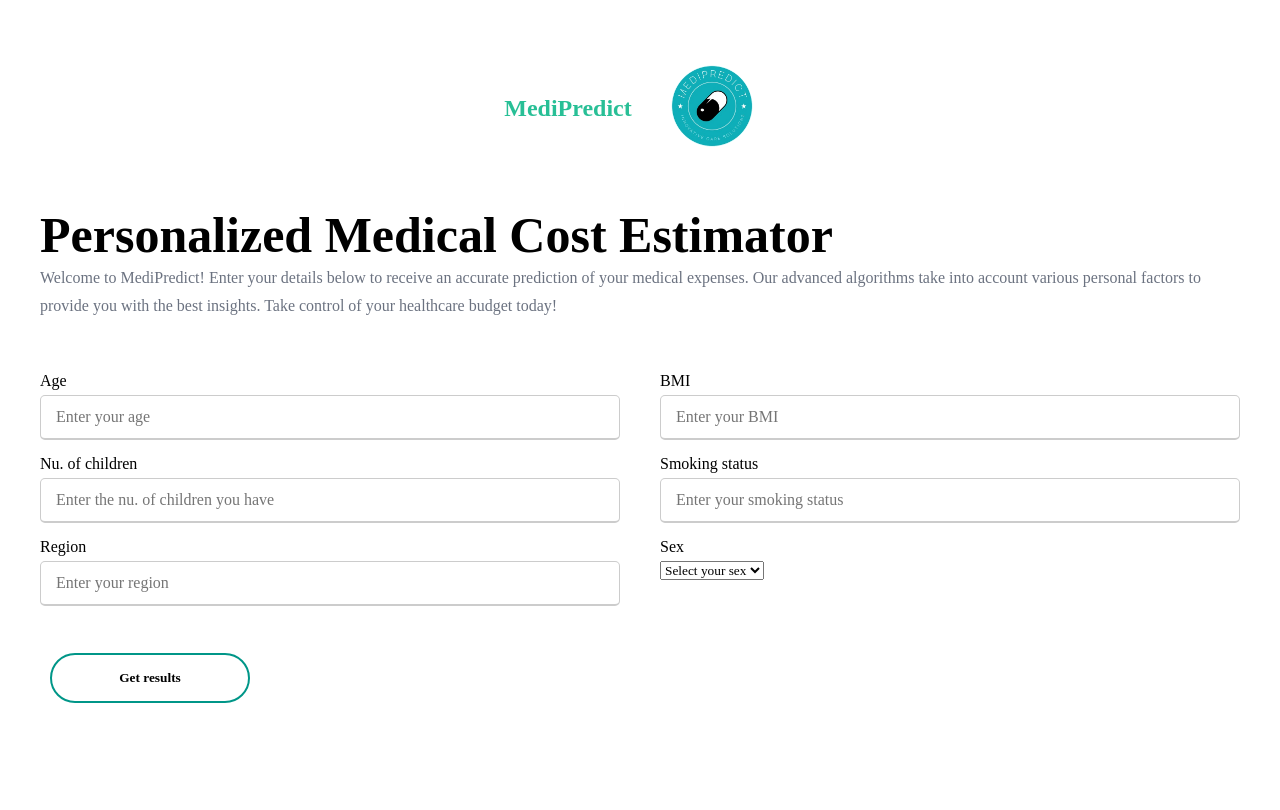
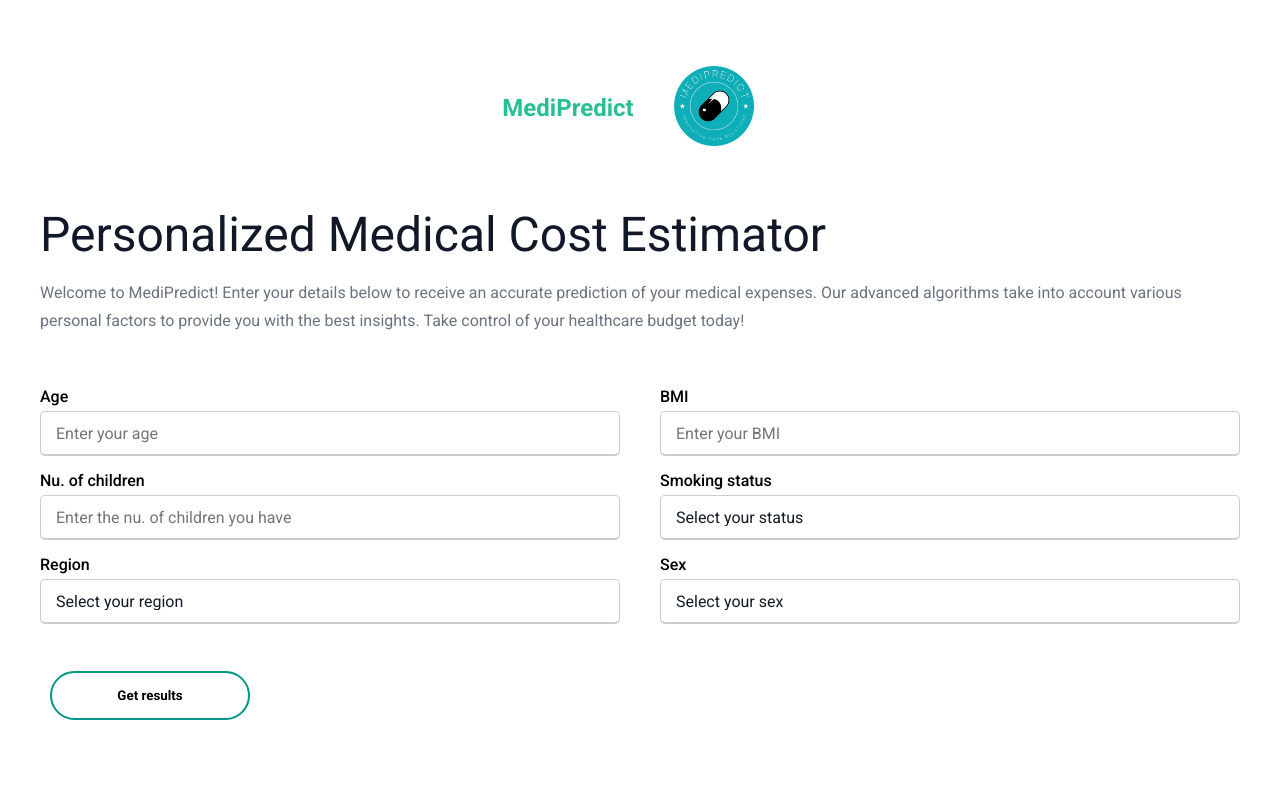
Before and after one commit to KeabetsweMotloung/MediPredict, a Flask app: template Server/templates/PredictPage.html in a window 1280 px wide. Run offline with Flask 3, Linux system fonts and the light colour scheme; the template is opened without the code that fills it, so the values that code supplies are empty; parts of the project's set-up code (start-up, migrations or seed data) failed here and were passed over.

Commit message:
updated the predict html page

```diff
--- a/Server/templates/PredictPage.html
+++ b/Server/templates/PredictPage.html
@@ -40,11 +40,21 @@
                 </div>
                 <div class="input-box">
                     <span class="details">Smoking status</span>
-                    <input type="text" placeholder="Enter your smoking status" required>
+                    <select required>
+                        <option value="" disabled selected>Select your status</option>
+                        <option value="yes">yes</option>
+                        <option value="no">no</option>
+                    </select>
                 </div>
                 <div class="input-box">
                     <span class="details">Region</span>
-                    <input type="text" placeholder="Enter your region" required>
+                    <select required>
+                        <option value="" disabled selected>Select your region</option>
+                        <option value="southwest">southwest</option>
+                        <option value="southeast">southeast</option>
+                        <option value="northwest">northwest</option>
+                        <option value="northeast">northeast</option>
+                    </select>
                 </div>
                 <div class="input-box">
                     <span class="details">Sex</span>
--- a/Server/templates/Server/static/PredictPage.css
+++ b/Server/templates/Server/static/PredictPage.css
@@ -1,107 +1,98 @@
 @import url('https://fonts.googleapis.com/css2?family=Roboto:ital,wght@0,100;0,300;0,400;0,500;0,700;0,900;1,100;1,300;1,400;1,500;1,700;1,900&display=swap');
 
-
-:root{
+:root {
     --primary-color: #28bf96;
     --primary-color-dark: #209677;
     --text-dark: #111827;
     --text-light: #6b7280;
     --white: #ffffff;
-
-
 }
 
-*{
+* {
     margin: 0;
     padding: 0;
     box-sizing: border-box;
-    font-family: 'Roboto", sans-serif';
+    font-family: 'Roboto', sans-serif;
 }
 
-body{
+body {
     display: flex;
     height: 100vh;
     justify-content: center;
     align-items: center;
     padding: 10px;
-
 }
 
-.container{
+.container {
     max-width: 1200px;
     margin: auto;
     min-height: 100vh;
     display: flex;
     flex-direction: column;
-
-
-
 }
 
-nav{
+nav {
     padding: 2rem 1rem;
     display: flex;
     align-items: center;
     justify-content: center;
-    /* justify-content: space-between; */
     gap: 1rem;
 }
 
-.nav_logo{
+.nav_logo {
     font-size: 1.5rem;
     font-weight: 600;
     color: var(--primary-color);
+}
 
-}
-.title .h1{
+.title h1 {
     margin-bottom: 1rem;
     font-size: 3rem;
     font-weight: 400;
-    color: var(--text-dark)
+    color: var(--text-dark);
 }
 
-.intro-paragraph{
+.intro-paragraph {
     margin-bottom: 2rem;
     color: var(--text-light);
     line-height: 1.75rem;
 }
 
+.container .title {
+    font-size: 25px;
+    font-weight: 500;
+    position: relative;
+}
 
-.container .title{
-    font-size: 25px;
-    font-weight:500 ;
-    position: relative;
-
-}
-.container .title::before{
+.container .title::before {
     content: '';
     left: 0;
     bottom: 0;
-
     position: absolute;
     height: 3px;
     width: 30px;
 }
 
-.container form .user-details{
+.container form .user-details {
     display: flex;
     flex-wrap: wrap;
     justify-content: space-between;
     margin: 20px 0 12px 0;
 }
 
-form .user-details .input-box{
+form .user-details .input-box {
     margin-bottom: 15px;
     width: calc(100% /2 - 20px);
 }
 
-.user-details .input-box .details{
+.user-details .input-box .details {
     font-weight: 500;
     display: block;
     margin-bottom: 5px;
 }
 
-.user-details .input-box input{
+.user-details .input-box input,
+.user-details .input-box select {
     height: 45px;
     width: 100%;
     outline: none;
@@ -111,46 +102,16 @@ form .user-details .input-box{
     font-size: 16px;
     border-bottom-width: 2px;
     transition: all 0.3s ease;
+    appearance: none;
+    background: #fff;
+    color: var(--text-dark);
 }
 
-
 .user-details .input-box input:focus,
-.user-details .input-box input:valid{
+.user-details .input-box input:valid,
+.user-details .input-box select:focus,
+.user-details .input-box select:valid {
     border-color: #009688;
-}
-
-form .gender-details .gender-title{
-    font-size: 20px;
-    font-weight: 500;
-
-}
-form .gender-details .category{
-    display: flex;
-    width: 80%;
-    margin: 14px 0;
-    justify-content: space-between;
-}
-
-.gender-details .category label{
-    display: flex;
-    align-items: center;
-}
-
-.gender-details .category .dot-one{
-    height: 18px;
-    width: 18px;
-    background: #d9d9d9;
-    border-radius: 50%;
-    margin-right: 10px;
-    border: 5px solid transparent;
-}
-
-
-input[type="text"] {
-    width: 100%;
-    padding: 10px;
-    border: 1px solid #ccc;
-    border-radius: 5px;
 }
 
 .send-results-button {
```
